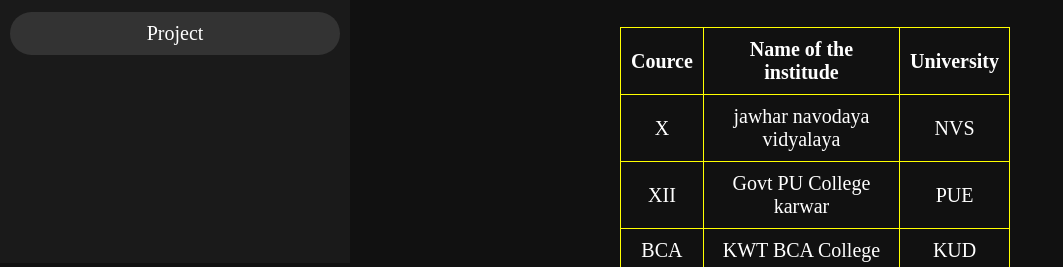
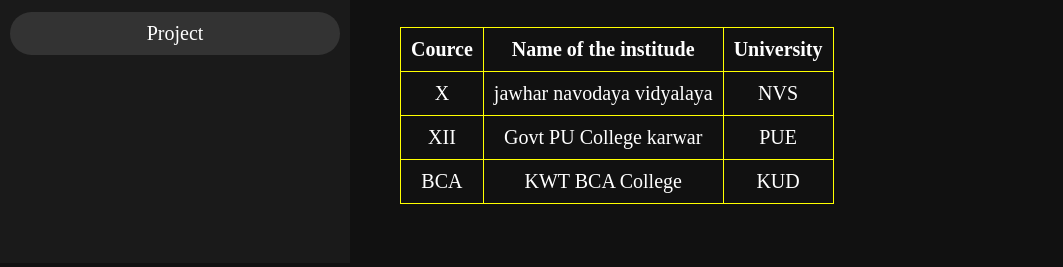
Before and after one commit to gourishnaik/portfolio, a plain HTML site: page index.html in a window 1280 px wide. Shown: the part 537-804 px from the top of the page, without its empty margins (0-1063 px from the left). Drawn offline with Linux system fonts and the light colour scheme.

Commit message:
Update sty.css

```diff
--- a/sty.css
+++ b/sty.css
@@ -158,7 +158,7 @@ th{
 }
 table{
     text-align: center;
-    margin: 0 27rem;
+    margin: 0 5rem;
     font-size: 2rem;
     padding: 1rem;
     border-bottom: .1rem solid #fff4;
```
